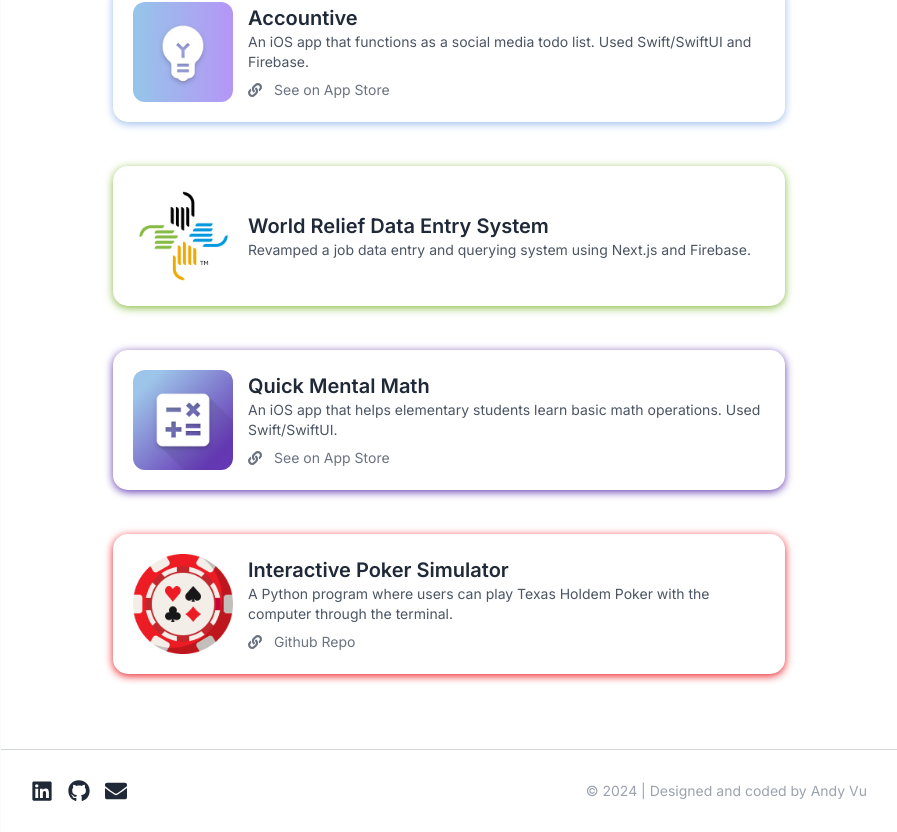
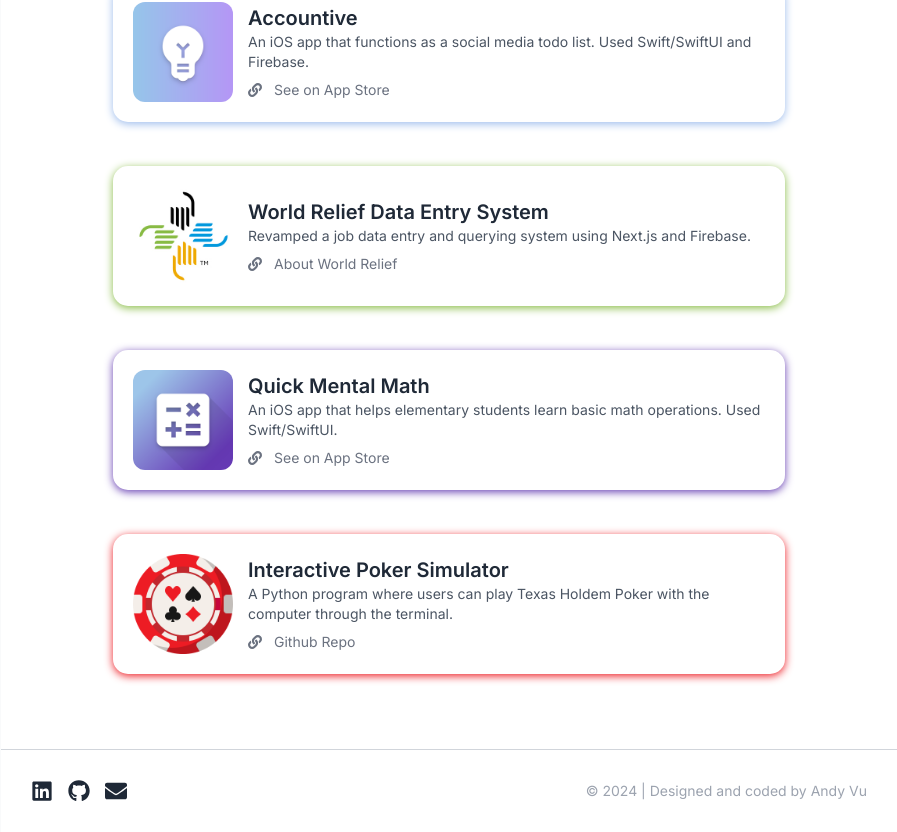
Before and after one commit to Andy-V12345/Personal-Website-2, a Next.js app: page / in a window 1280 px wide. Shown: the part 1320-2152 px from the top of the page, without its empty margins (191-1088 px from the left). Built offline with nearby package versions, Linux system fonts and the light colour scheme.

Commit message:
added link to world relief project

```diff
--- a/src/app/components/projects.tsx
+++ b/src/app/components/projects.tsx
@@ -19,14 +19,14 @@ export default function Projects() {
                             linkText="See on App Store"
                             showLink={true}
                 />
-                <ProjectBox url=""
+                <ProjectBox url="https://worldrelief.org/"
                             color={`${styles.wrColor}`}
                             shadow={`${styles.wrShadow}`}
                             image="/world_relief_logo.jpg"
                             name="World Relief Data Entry System"
                             description="Revamped a job data entry and querying system using Next.js and Firebase."
-                            showLink={false}
-                            linkText=""
+                            showLink={true}
+                            linkText="About World Relief"
                 />
                 <ProjectBox url="https://apps.apple.com/us/app/quick-mental-math/id1520620798"
                             color={`${styles.qmmColor}`}
```
